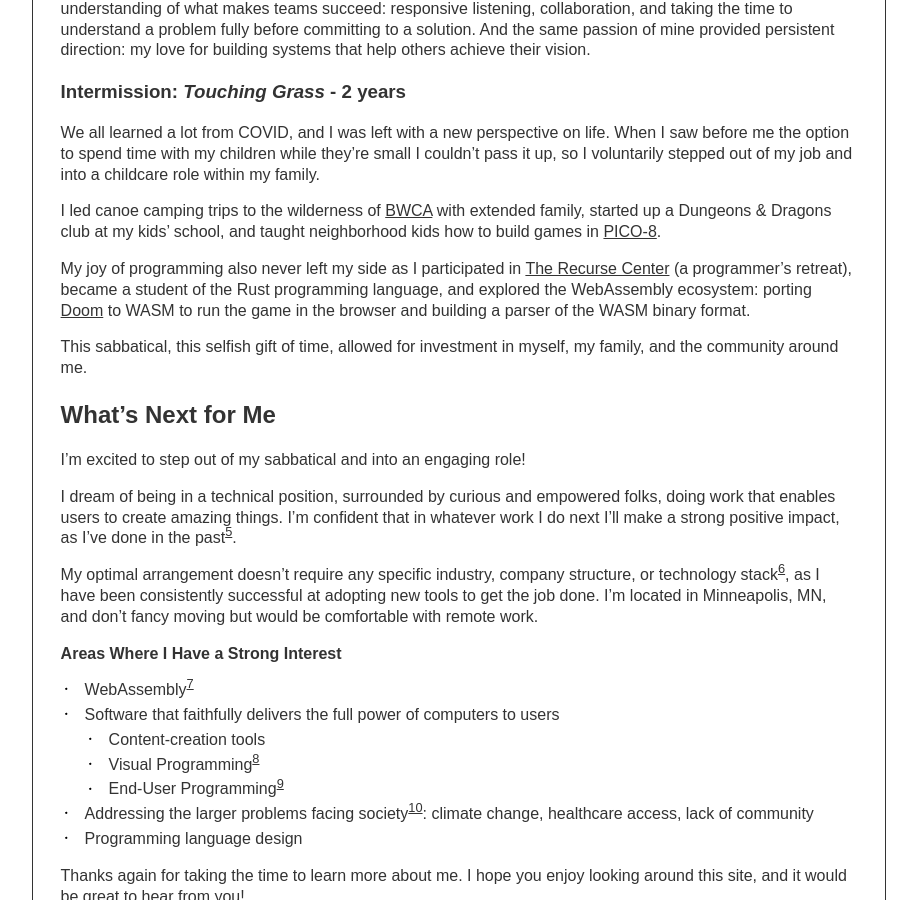
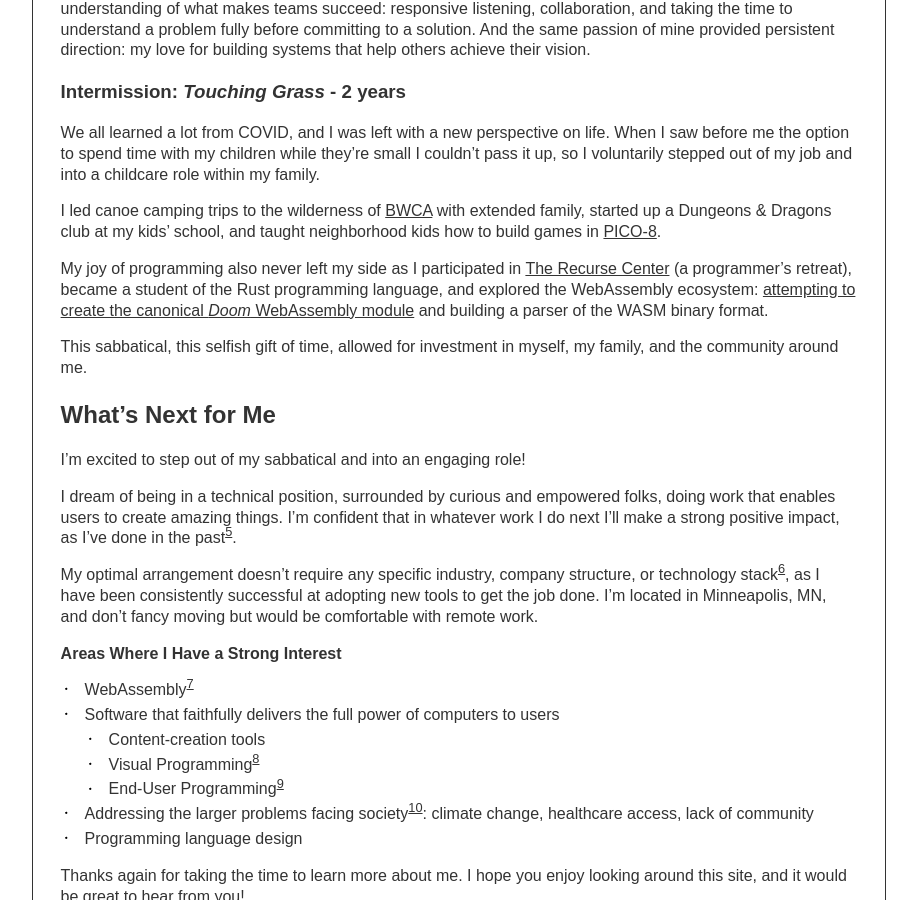
Before and after one commit to jacobenget/jacobenget.github.io, a Jekyll site: the page built from docs/index.md, in a window 1280 px wide and 900 px high, scrolled down 1373 px. Shown: the whole window, without its empty margins (274-1191 px from the left). Built offline with Jekyll 4.4.1, drawn with Linux system fonts in a browser that asks for light colours.

Commit message:
Link to doom.wasm details now that they exist

```diff
--- a/docs/index.md
+++ b/docs/index.md
@@ -63,7 +63,7 @@ I led canoe camping trips to the wilderness of [BWCA](https://www.fs.usda.gov/re
 
 My joy of programming also never left my side as I participated in [The Recurse Center](https://www.recurse.com/) (a programmer's retreat),
 became a student of the Rust programming language,
-and explored the WebAssembly ecosystem: porting [Doom](https://en.wikipedia.org/wiki/Doom_(1993_video_game)) to WASM to run the game in the browser and building a parser of the WASM binary format.
+and explored the WebAssembly ecosystem: [attempting to create the canonical _Doom_ WebAssembly module](/projects/doomwasm) and building a parser of the WASM binary format.
 
 This sabbatical, this selfish gift of time, allowed for investment in myself, my family, and the community around me.
 
```
